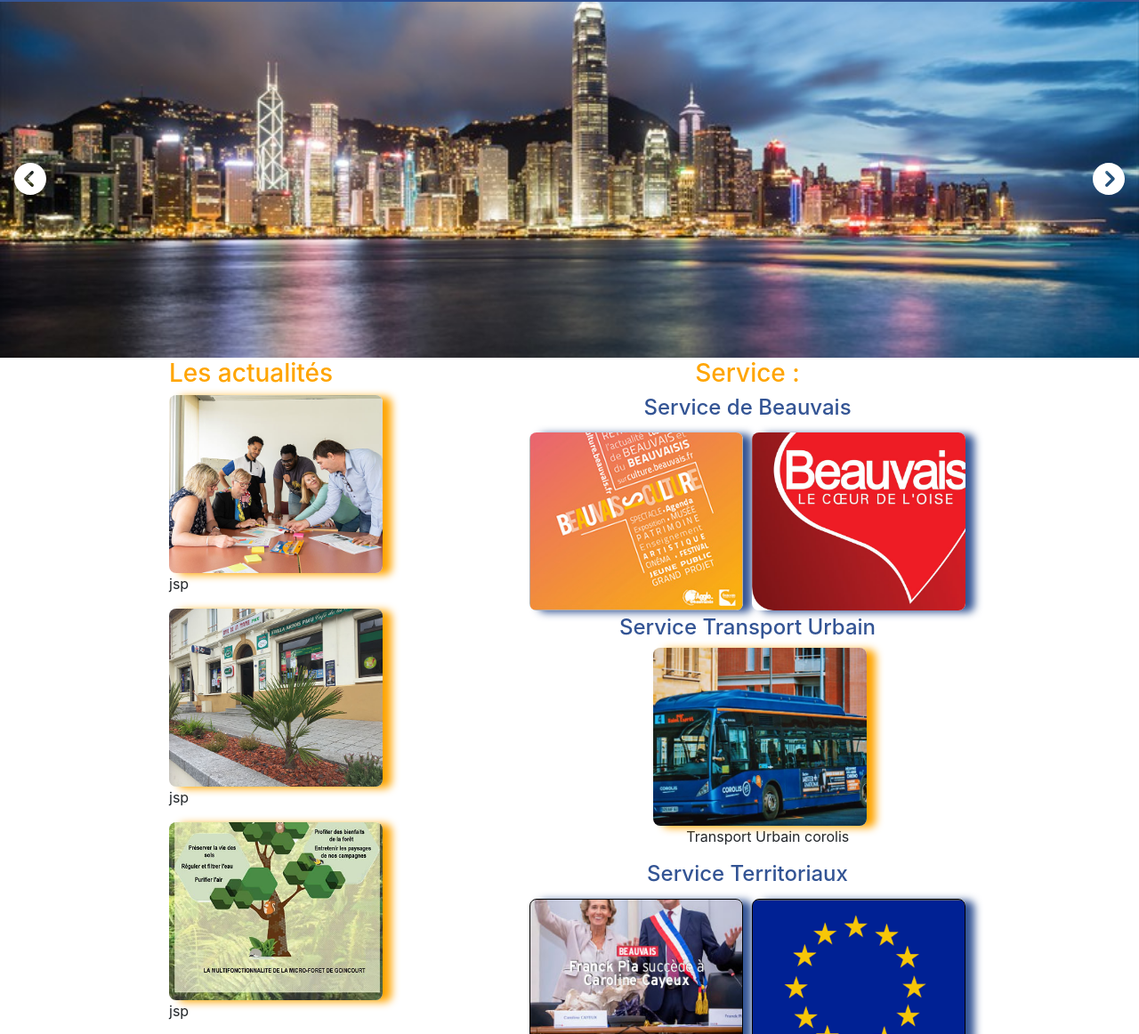
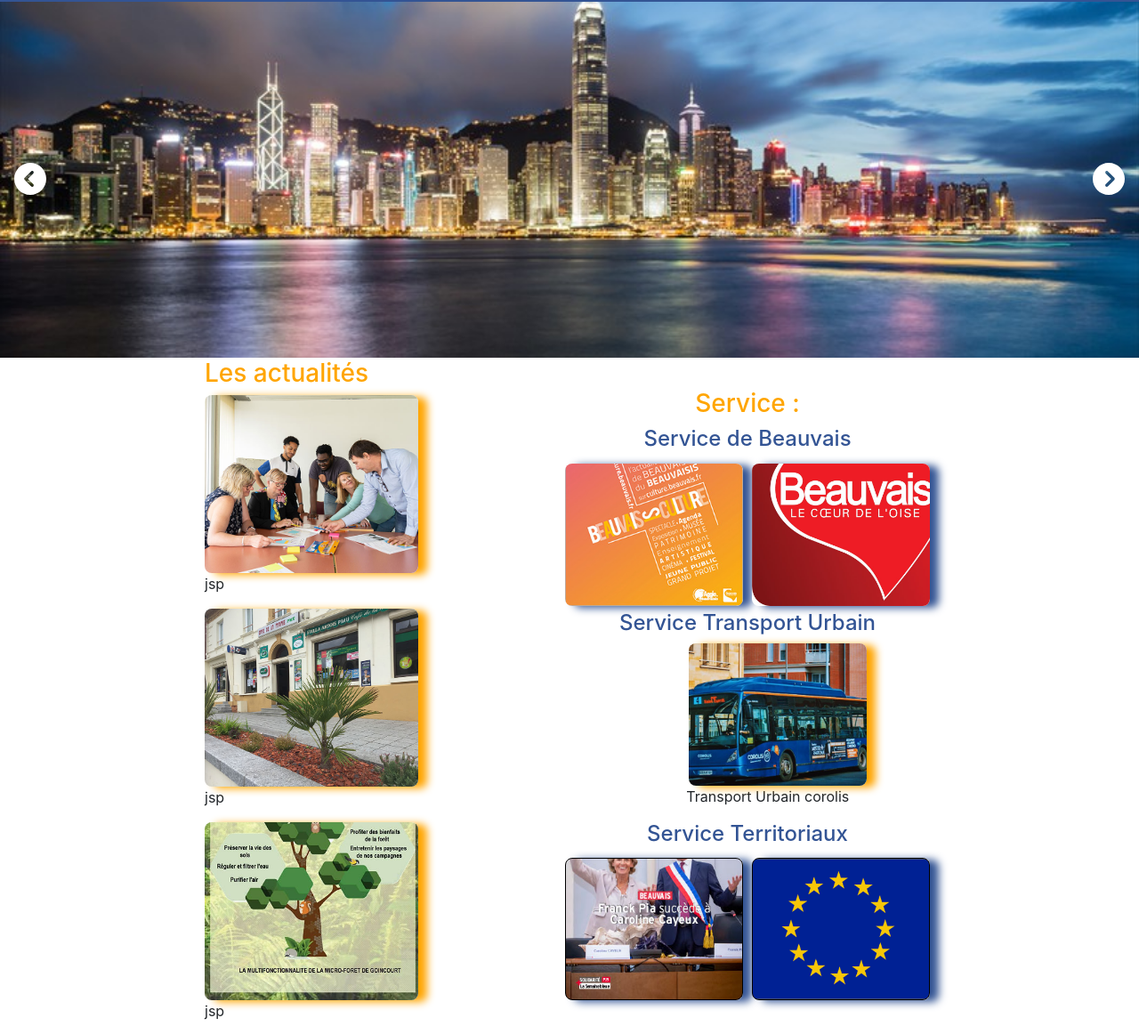
Before and after one commit to nikix21/projet_beauvais, a plain HTML site: page acceuil/index.html in a window 1280 px wide. Shown: the part 104-1266 px from the top of the page at 89% size. Drawn offline with nearby package versions, Linux system fonts and the light colour scheme.

Commit message:
Update style.css

```diff
--- a/acceuil/css/style.css
+++ b/acceuil/css/style.css
@@ -187,8 +187,8 @@ header nav img{
 .beauvaisCard{
     font-weight: bold;
     position: relative;
-    width: 240px;
-    height: 200px;
+    width: 200px;
+    height: 160px;
     padding: 30px;
     margin: 5px;
     cursor: pointer;
@@ -241,8 +241,8 @@ header nav img{
     padding-left: 20px;
     font-weight: bold;
     position: relative;
-    width: 240px;
-    height: 200px;
+    width: 200px;
+    height: 160px;
     transition: all 1s;
     margin-left: 9em;
     border-radius: 8px;
@@ -276,8 +276,8 @@ header nav img{
 .territoirCard{
     font-weight: bold;
     position: relative;
-    width: 240px;
-    height: 200px;
+    width: 200px;
+    height: 160px;
     padding: 30px;
     margin: 5px;
     cursor: pointer;
```
